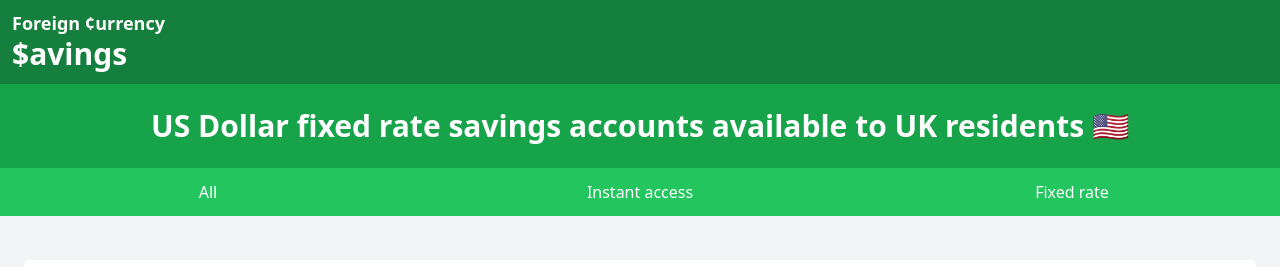
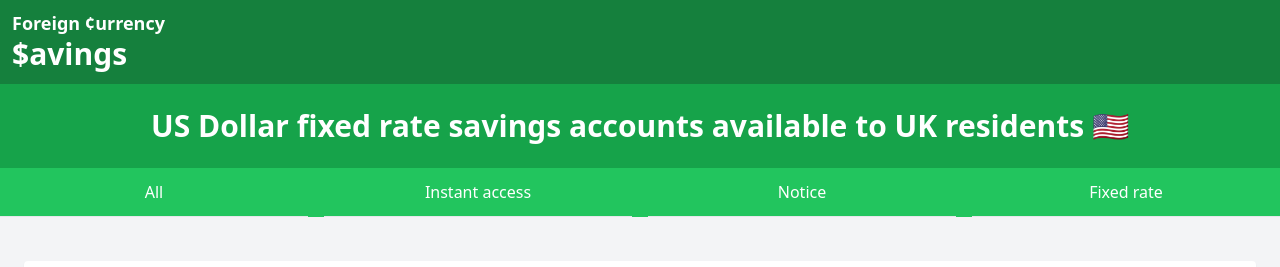
Before and after one commit to caffeinesoftware/foreign-currency-savings, a Next.js app: page /usd-savings-accounts/fixed-rate in a window 1280 px wide. Shown: the top 267 px of the page. Built offline with nearby package versions, Linux system fonts and the light colour scheme.

Commit message:
Move USD account type menu to component and add Notice accounts

```diff
--- a/pages/usd-savings-accounts.tsx
+++ b/pages/usd-savings-accounts.tsx
@@ -5,6 +5,7 @@ import Head from 'next/head';
 import { getOffersByCurrency, Offer } from '@/src/offers';
 import OfferBox from '@/src/components/OfferBox';
 import Layout from './layout';
+import USDAccountTypesMenu from '@/src/components/USDAccountTypesMenu';
 
 interface IPageProps {
   offers: Offer[];
@@ -21,11 +22,7 @@ export default function Currency({ offers }: IPageProps) {
           US Dollar savings accounts available to UK residents 🇺🇸
         </h2>
       </div>
-      <div className="width-full bg-green-500 columns-3 text-center text-white">
-        <Link href="/usd-savings-accounts" className="p-3 hover:bg-green-600 active:bg-green-700 block">All</Link>
-        <Link href="/usd-savings-accounts/instant-access" className="p-3 hover:bg-green-600 active:bg-green-700 block">Instant access</Link>
-        <Link href="/usd-savings-accounts/fixed-rate" className="p-3 hover:bg-green-600 active:bg-green-700 block">Fixed rate</Link>
-      </div>
+      <USDAccountTypesMenu />
       <div className="container p-6 mx-auto">
         {offers.map((offer) => (
           <OfferBox offer={offer} key={offer.account.name} />
--- a/pages/usd-savings-accounts/fixed-rate.tsx
+++ b/pages/usd-savings-accounts/fixed-rate.tsx
@@ -6,6 +6,7 @@ import { getOffersByAccountTypeAndCurrency, Offer } from '@/src/offers';
 import { AccountType } from '@/src/accounts';
 import OfferBox from '@/src/components/OfferBox';
 import Layout from './../layout';
+import USDAccountTypesMenu from '@/src/components/USDAccountTypesMenu';
 
 interface IPageProps {
   offers: Offer[];
@@ -22,11 +23,7 @@ export default function Currency({ offers }: IPageProps) {
           US Dollar fixed rate savings accounts available to UK residents 🇺🇸
         </h2>
       </div>
-      <div className="width-full bg-green-500 columns-3 text-center text-white">
-        <Link href="/usd-savings-accounts" className="p-3 hover:bg-green-600 active:bg-green-700 block">All</Link>
-        <Link href="/usd-savings-accounts/instant-access" className="p-3 hover:bg-green-600 active:bg-green-700 block">Instant access</Link>
-        <Link href="/usd-savings-accounts/fixed-rate" className="p-3 hover:bg-green-600 active:bg-green-700 block">Fixed rate</Link>
-      </div>
+      <USDAccountTypesMenu />
       <div className="container p-6 mx-auto">
         {offers.map((offer) => (
           <OfferBox offer={offer} key={offer.account.name} />
--- a/pages/usd-savings-accounts/instant-access.tsx
+++ b/pages/usd-savings-accounts/instant-access.tsx
@@ -6,6 +6,7 @@ import { getOffersByAccountTypeAndCurrency, Offer } from '@/src/offers';
 import { AccountType } from '@/src/accounts';
 import OfferBox from '@/src/components/OfferBox';
 import Layout from './../layout';
+import USDAccountTypesMenu from '@/src/components/USDAccountTypesMenu';
 
 interface IPageProps {
   offers: Offer[];
@@ -22,11 +23,7 @@ export default function Currency({ offers }: IPageProps) {
           US Dollar instant access savings accounts available to UK residents 🇺🇸
         </h2>
       </div>
-      <div className="width-full bg-green-500 columns-3 text-center text-white">
-        <Link href="/usd-savings-accounts" className="p-3 hover:bg-green-600 active:bg-green-700 block">All</Link>
-        <Link href="/usd-savings-accounts/instant-access" className="p-3 hover:bg-green-600 active:bg-green-700 block">Instant access</Link>
-        <Link href="/usd-savings-accounts/fixed-rate" className="p-3 hover:bg-green-600 active:bg-green-700 block">Fixed rate</Link>
-      </div>
+      <USDAccountTypesMenu />
       <div className="container p-6 mx-auto">
         {offers.map((offer) => (
           <OfferBox offer={offer} key={offer.account.name} />
--- /dev/null
+++ b/src/components/USDAccountTypesMenu.tsx
@@ -0,0 +1,14 @@
+import Link from "next/link";
+
+const USDAccountTypesMenu = () => {
+  return (
+    <div className="width-full bg-green-500 md:columns-4 text-center text-white">
+      <Link href="/usd-savings-accounts" className="p-3 hover:bg-green-700 border-b active:bg-green-700 block">All</Link>
+      <Link href="/usd-savings-accounts/instant-access" className="p-3 border-b hover:bg-green-700 active:bg-green-700 block">Instant access</Link>
+      <Link href="/usd-savings-accounts/notice" className="p-3 hover:bg-green-700 border-b active:bg-green-700 block">Notice</Link>
+      <Link href="/usd-savings-accounts/fixed-rate" className="p-3 hover:bg-green-700 border-b active:bg-green-700 block">Fixed rate</Link>
+    </div>
+  )
+};
+
+export default USDAccountTypesMenu;
```
